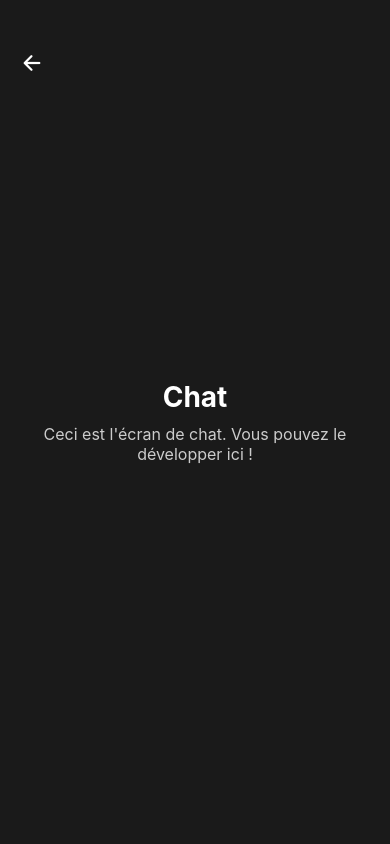
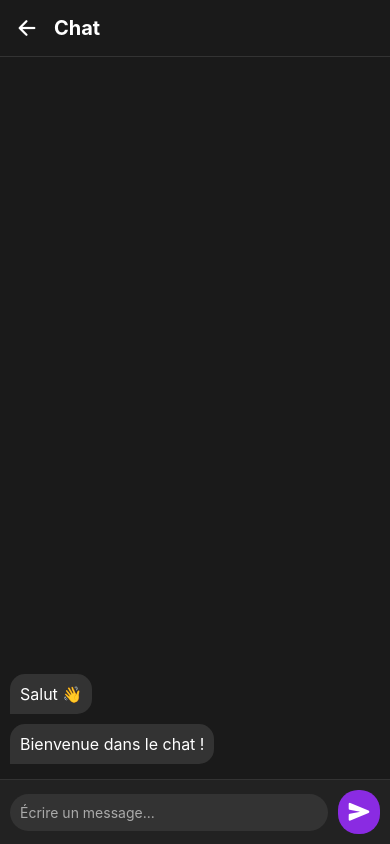
Before and after one commit to Zidaneravilimita/App_mobile, a React Native app: screen /Chat in a window 390 px wide. Built offline with nearby package versions, Linux system fonts and the light colour scheme; no server answers; the database is empty.

Commit message:
update profile

```diff
--- a/src/screens/ChatScreen.js
+++ b/src/screens/ChatScreen.js
@@ -1,22 +1,88 @@
 // src/screens/ChatScreen.js
-import React from 'react';
-import { View, Text, StyleSheet, SafeAreaView, StatusBar, TouchableOpacity } from 'react-native';
+import React, { useState } from 'react';
+import {
+  View,
+  Text,
+  StyleSheet,
+  SafeAreaView,
+  StatusBar,
+  TouchableOpacity,
+  TextInput,
+  FlatList,
+  KeyboardAvoidingView,
+  Platform
+} from 'react-native';
 import { Ionicons } from '@expo/vector-icons';
 
 export default function ChatScreen({ navigation }) {
+  const [messages, setMessages] = useState([
+    { id: '1', text: 'Salut 👋', sender: 'other' },
+    { id: '2', text: 'Bienvenue dans le chat !', sender: 'other' },
+  ]);
+  const [newMessage, setNewMessage] = useState('');
+
+  const sendMessage = () => {
+    if (newMessage.trim() === '') return;
+
+    const newMsg = {
+      id: Date.now().toString(),
+      text: newMessage,
+      sender: 'me',
+    };
+
+    setMessages([...messages, newMsg]);
+    setNewMessage('');
+  };
+
+  const renderMessage = ({ item }) => (
+    <View
+      style={[
+        styles.messageBubble,
+        item.sender === 'me' ? styles.myMessage : styles.otherMessage,
+      ]}
+    >
+      <Text style={styles.messageText}>{item.text}</Text>
+    </View>
+  );
+
   return (
     <SafeAreaView style={styles.safeArea}>
       <StatusBar barStyle="light-content" backgroundColor="#1a1a1a" />
-      <View style={styles.container}>
-        {/* Bouton de retour */}
-        <TouchableOpacity style={styles.backButton} onPress={() => navigation.goBack()}>
+
+      {/* Header */}
+      <View style={styles.header}>
+        <TouchableOpacity onPress={() => navigation.goBack()}>
           <Ionicons name="arrow-back" size={24} color="#fff" />
         </TouchableOpacity>
-        <Text style={styles.title}>Chat</Text>
-        <Text style={styles.description}>
-          Ceci est l'écran de chat. Vous pouvez le développer ici !
-        </Text>
+        <Text style={styles.headerTitle}>Chat</Text>
       </View>
+
+      {/* Chat body */}
+      <FlatList
+        data={messages}
+        keyExtractor={(item) => item.id}
+        renderItem={renderMessage}
+        contentContainerStyle={styles.messagesContainer}
+      />
+
+      {/* Input zone */}
+      <KeyboardAvoidingView
+        behavior={Platform.OS === 'ios' ? 'padding' : 'height'}
+        keyboardVerticalOffset={80}
+      >
+        <View style={styles.inputContainer}>
+          <TextInput
+            style={styles.input}
+            placeholder="Écrire un message..."
+            placeholderTextColor="#aaa"
+            value={newMessage}
+            onChangeText={setNewMessage}
+          />
+          <TouchableOpacity style={styles.sendButton} onPress={sendMessage}>
+            <Ionicons name="send" size={22} color="#fff" />
+          </TouchableOpacity>
+        </View>
+      </KeyboardAvoidingView>
     </SafeAreaView>
   );
 }
@@ -26,27 +92,63 @@ const styles = StyleSheet.create({
     flex: 1,
     backgroundColor: '#1a1a1a',
   },
-  container: {
-    flex: 1,
-    justifyContent: 'center',
+  header: {
+    flexDirection: 'row',
     alignItems: 'center',
-    padding: 20,
+    padding: 15,
+    borderBottomWidth: 1,
+    borderBottomColor: '#333',
   },
-  backButton: {
-    position: 'absolute',
-    top: 50,
-    left: 20,
-    zIndex: 1,
-  },
-  title: {
-    fontSize: 28,
+  headerTitle: {
+    fontSize: 20,
     fontWeight: 'bold',
     color: '#fff',
-    marginBottom: 10,
+    marginLeft: 15,
   },
-  description: {
+  messagesContainer: {
+    padding: 10,
+    flexGrow: 1,
+    justifyContent: 'flex-end',
+  },
+  messageBubble: {
+    maxWidth: '75%',
+    padding: 10,
+    borderRadius: 15,
+    marginVertical: 5,
+  },
+  myMessage: {
+    backgroundColor: '#8A2BE2',
+    alignSelf: 'flex-end',
+    borderBottomRightRadius: 0,
+  },
+  otherMessage: {
+    backgroundColor: '#333',
+    alignSelf: 'flex-start',
+    borderBottomLeftRadius: 0,
+  },
+  messageText: {
+    color: '#fff',
     fontSize: 16,
-    color: '#ccc',
-    textAlign: 'center',
+  },
+  inputContainer: {
+    flexDirection: 'row',
+    alignItems: 'center',
+    backgroundColor: '#222',
+    padding: 10,
+    borderTopWidth: 1,
+    borderTopColor: '#333',
+  },
+  input: {
+    flex: 1,
+    backgroundColor: '#333',
+    color: '#fff',
+    padding: 10,
+    borderRadius: 20,
+    marginRight: 10,
+  },
+  sendButton: {
+    backgroundColor: '#8A2BE2',
+    borderRadius: 20,
+    padding: 10,
   },
 });
--- a/src/screens/ProfileScreen.js
+++ b/src/screens/ProfileScreen.js
@@ -1,116 +1,66 @@
 // src/screens/ProfileScreen.js
-import React, { useState, useEffect } from 'react';
+import React, { useEffect, useState } from 'react';
 import {
-  View, Text, StyleSheet, SafeAreaView, ScrollView, TouchableOpacity,
-  Image, FlatList, ActivityIndicator, Alert, TextInput, Platform, ToastAndroid
+  View,
+  Text,
+  StyleSheet,
+  SafeAreaView,
+  ActivityIndicator,
+  TouchableOpacity,
+  Image,
+  StatusBar,
+  Alert,
+  TextInput,
+  Platform,
+  ToastAndroid,
 } from 'react-native';
 import { Ionicons } from '@expo/vector-icons';
-import { useNavigation } from '@react-navigation/native';
 import * as ImagePicker from 'expo-image-picker';
 import { supabase } from '../config/supabase';
 
-// 🔹 Carte événement
-const ProfileEventCard = ({ title, date, image }) => (
-  <View style={styles.eventCard}>
-    <Image source={{ uri: image }} style={styles.eventCardImage} />
-    <View style={styles.eventCardTextContainer}>
-      <Text style={styles.eventCardTitle}>{title}</Text>
-      <Text style={styles.eventCardDate}>{date}</Text>
-    </View>
-  </View>
-);
+export default function ProfileScreen({ navigation }) {
+  const [user, setUser] = useState(null);
+  const [loading, setLoading] = useState(true);
 
-// 🔹 Transforme le chemin relatif en URL publique Supabase
-const getPublicUrl = (path) => {
-  if (!path) return "https://placehold.co/400x200/222/fff?text=No+Image";
-
-  // Supabase Storage public URL
-  const filename = path.includes("_images/") ? path.split("_images/")[1] : path;
-  return `https://kttziaqzsvtamgaijtzj.supabase.co/storage/v1/object/public/images/public_images/${filename}`;
-};
-
-export default function ProfileScreen() {
-  const navigation = useNavigation();
-  const [userProfile, setUserProfile] = useState(null);
-  const [myEvents, setMyEvents] = useState([]);
-  const [loading, setLoading] = useState(true);
+  // Édition
   const [editing, setEditing] = useState(false);
-  const [newName, setNewName] = useState('');
+  const [newUsername, setNewUsername] = useState('');
+  const [newEmail, setNewEmail] = useState('');
   const [newAvatar, setNewAvatar] = useState('');
 
-  // 🔹 Charger profil + événements
+  // ✅ Charger profil utilisateur avec fallback
   useEffect(() => {
-    const fetchProfile = async () => {
-      setLoading(true);
+    const fetchUser = async () => {
       try {
-        // 1. Récupérer l’utilisateur authentifié
-        const { data: userData, error: userError } = await supabase.auth.getUser();
-        if (userError) throw userError;
-        const user = userData?.user;
-        if (!user) {
-          setUserProfile(null);
-          return;
+        const { data: sessionData } = await supabase.auth.getSession();
+        let userData = sessionData?.session?.user || null;
+
+        if (!userData) {
+          const { data } = await supabase.auth.getUser();
+          userData = data?.user || null;
         }
 
-        // 2. Récupérer son profil
-        const { data: profileData, error: profileError } = await supabase
-          .from("profiles")
-          .select("id, username, avatar_url, bio")
-          .eq("id", user.id)
-          .single();
+        setUser(userData);
 
-        if (profileError) throw profileError;
-
-        const profile = {
-          id: user.id,
-          name: profileData?.username || user.email,
-          avatar: getPublicUrl(profileData?.avatar_url),
-          bio: profileData?.bio || "Pas de bio disponible",
-        };
-
-        setUserProfile(profile);
-        setNewName(profile.name);
-        setNewAvatar(profile.avatar);
-
-        // 3. Charger ses événements
-        const { data: events, error: eventError } = await supabase
-          .from("event")
-          .select("*")
-          .eq("id_user", user.id)
-          .order("date", { ascending: false });
-
-        if (eventError) throw eventError;
-
-        const eventsWithPhoto = events.map(ev => ({
-          ...ev,
-          photo: getPublicUrl(ev.photo)
-        }));
-
-        setMyEvents(eventsWithPhoto);
-
+        if (userData) {
+          setNewUsername(userData.user_metadata?.username || '');
+          setNewEmail(userData.email || '');
+          setNewAvatar(
+            userData.user_metadata?.avatar_url ||
+              'https://i.ibb.co/2n9H0hZ/default-avatar.png'
+          );
+        }
       } catch (err) {
-        console.error("Erreur chargement profil:", err);
-        Alert.alert("Erreur", "Impossible de charger le profil.");
+        Alert.alert('Erreur', 'Impossible de charger votre profil.');
       } finally {
         setLoading(false);
       }
     };
 
-    fetchProfile();
+    fetchUser();
   }, []);
 
-  // 🔹 Déconnexion
-  const handleLogout = async () => {
-    try {
-      await supabase.auth.signOut();
-      navigation.reset({ index: 0, routes: [{ name: "Login" }] });
-    } catch (err) {
-      console.error("Erreur déconnexion:", err);
-      Alert.alert("Erreur", "Impossible de se déconnecter.");
-    }
-  };
-
-  // 🔹 Sélectionner une nouvelle image
+  // ✅ Choisir une nouvelle image
   const pickImage = async () => {
     const result = await ImagePicker.launchImageLibraryAsync({
       mediaTypes: ImagePicker.MediaTypeOptions.Images,
@@ -120,177 +70,230 @@ export default function ProfileScreen() {
     });
 
     if (!result.canceled) {
-      const uri = result.assets[0].uri;
-      setNewAvatar(uri);
+      setNewAvatar(result.assets[0].uri);
     }
   };
 
-  // 🔹 Upload avatar
+  // ✅ Upload avatar dans Supabase
   const uploadAvatar = async (uri, userId) => {
     try {
       const response = await fetch(uri);
       const blob = await response.blob();
-      const fileExt = uri.split(".").pop();
+      const fileExt = uri.split('.').pop();
       const fileName = `${userId}.${fileExt}`;
 
       const { error: uploadError } = await supabase.storage
-        .from("avatars")
+        .from('avatars')
         .upload(fileName, blob, { upsert: true });
 
       if (uploadError) throw uploadError;
 
-      const { data: publicData } = supabase.storage
-        .from("avatars")
-        .getPublicUrl(fileName);
-
-      return publicData.publicUrl;
+      const { data } = supabase.storage.from('avatars').getPublicUrl(fileName);
+      return data.publicUrl;
     } catch (err) {
-      console.error("Erreur upload avatar:", err);
-      Alert.alert("Erreur", "Impossible de téléverser l'image.");
+      console.error('Erreur upload avatar:', err);
       return null;
     }
   };
 
-  // 🔹 Sauvegarder le profil
+  // ✅ Sauvegarder profil
   const handleSaveProfile = async () => {
     try {
-      const { data: userData } = await supabase.auth.getUser();
-      const user = userData?.user;
       if (!user) return;
 
       let avatarUrl = newAvatar;
-      if (!newAvatar.startsWith("http")) {
+      if (!newAvatar.startsWith('http')) {
         const uploadedUrl = await uploadAvatar(newAvatar, user.id);
         if (uploadedUrl) avatarUrl = uploadedUrl;
       }
 
-      const { error } = await supabase
-        .from("profiles")
-        .update({ username: newName, avatar_url: avatarUrl })
-        .eq("id", user.id);
+      // Mise à jour username + avatar dans table profiles
+      await supabase
+        .from('profiles')
+        .update({ username: newUsername, avatar_url: avatarUrl })
+        .eq('id', user.id);
 
+      // Mise à jour email dans Supabase Auth
+      if (newEmail && newEmail !== user.email) {
+        const { error } = await supabase.auth.updateUser({
+          email: newEmail,
+          data: { username: newUsername, avatar_url: avatarUrl },
+        });
         if (error) throw error;
+      } else {
+        await supabase.auth.updateUser({
+          data: { username: newUsername, avatar_url: avatarUrl },
+        });
+      }
 
-      setUserProfile({ ...userProfile, name: newName, avatar: avatarUrl });
+      setUser({
+        ...user,
+        email: newEmail,
+        user_metadata: { username: newUsername, avatar_url: avatarUrl },
+      });
+
       setEditing(false);
 
-      Platform.OS === "android"
-        ? ToastAndroid.show("Profil mis à jour !", ToastAndroid.SHORT)
-        : Alert.alert("Succès", "Profil mis à jour !");
+      Platform.OS === 'android'
+        ? ToastAndroid.show('Profil mis à jour ✅', ToastAndroid.SHORT)
+        : Alert.alert('Succès', 'Profil mis à jour ✅');
     } catch (err) {
-      console.error("Erreur mise à jour profil:", err);
-      Alert.alert("Erreur", "Impossible de mettre à jour le profil.");
+      Alert.alert('Erreur', 'Impossible de mettre à jour le profil.');
+      console.error(err);
     }
   };
 
-  // 🔹 Loading
+  // ✅ Déconnexion
+  const handleLogout = async () => {
+    try {
+      await supabase.auth.signOut();
+      navigation.replace('Login');
+    } catch (err) {
+      Alert.alert('Erreur', err.message);
+    }
+  };
+
   if (loading) {
     return (
-      <View style={styles.loaderContainer}>
+      <SafeAreaView style={styles.safeArea}>
+        <StatusBar barStyle="light-content" backgroundColor="#1a1a1a" />
+        <View style={styles.centered}>
           <ActivityIndicator size="large" color="#8A2BE2" />
-        <Text style={{ color: "#fff", marginTop: 10 }}>Chargement du profil...</Text>
+          <Text style={{ color: '#fff', marginTop: 10 }}>Chargement...</Text>
         </View>
+      </SafeAreaView>
     );
   }
 
-  if (!userProfile) {
+  if (!user) {
     return (
       <SafeAreaView style={styles.safeArea}>
-        <Text style={styles.emptyListText}>Aucun profil trouvé.</Text>
+        <StatusBar barStyle="light-content" backgroundColor="#1a1a1a" />
+        <View style={styles.centered}>
+          <Text style={{ color: '#fff', marginBottom: 10 }}>
+            Aucun utilisateur connecté
+          </Text>
+          <TouchableOpacity
+            style={styles.loginButton}
+            onPress={() => navigation.replace('Login')}
+          >
+            <Text style={styles.loginText}>Se connecter</Text>
+          </TouchableOpacity>
+        </View>
       </SafeAreaView>
     );
   }
 
   return (
     <SafeAreaView style={styles.safeArea}>
-      <ScrollView contentContainerStyle={styles.container}>
-        {/* Profil */}
+      <StatusBar barStyle="light-content" backgroundColor="#1a1a1a" />
+
+      {/* Header */}
       <View style={styles.header}>
+        <Text style={styles.headerTitle}>Mon Profil</Text>
+        <TouchableOpacity onPress={handleLogout}>
+          <Ionicons name="log-out-outline" size={24} color="#fff" />
+        </TouchableOpacity>
+      </View>
+
+      {/* Infos utilisateur */}
+      <View style={styles.profileContainer}>
         <TouchableOpacity onPress={editing ? pickImage : null}>
-            <Image
-              source={{ uri: editing ? newAvatar : userProfile.avatar }}
-              style={styles.avatar}
-            />
+          <Image source={{ uri: newAvatar }} style={styles.avatar} />
         </TouchableOpacity>
 
         {editing ? (
+          <>
             <TextInput
-              style={styles.nameInput}
-              value={newName}
-              onChangeText={setNewName}
+              style={styles.input}
+              value={newUsername}
+              onChangeText={setNewUsername}
+              placeholder="Pseudo"
+              placeholderTextColor="#888"
             />
+            <TextInput
+              style={styles.input}
+              value={newEmail}
+              onChangeText={setNewEmail}
+              placeholder="Email"
+              keyboardType="email-address"
+              placeholderTextColor="#888"
+            />
+          </>
         ) : (
-            <Text style={styles.name}>{userProfile.name}</Text>
+          <>
+            <Text style={styles.username}>
+              {user.user_metadata?.username || 'Utilisateur'}
+            </Text>
+            <Text style={styles.email}>{user.email}</Text>
+          </>
         )}
-
-          <Text style={styles.bio}>{userProfile.bio}</Text>
-          <Text style={styles.stats}>{myEvents.length} Événements créés</Text>
 
         <TouchableOpacity
           style={styles.editButton}
           onPress={() => (editing ? handleSaveProfile() : setEditing(true))}
         >
           <Ionicons
-              name={editing ? "checkmark-outline" : "pencil-outline"}
+            name={editing ? 'checkmark-outline' : 'pencil-outline'}
             size={20}
             color="#fff"
           />
-            <Text style={styles.editButtonText}>
-              {editing ? "Enregistrer" : "Modifier Profil"}
+          <Text style={styles.editText}>
+            {editing ? 'Enregistrer' : 'Modifier Profil'}
           </Text>
         </TouchableOpacity>
       </View>
-
-        {/* Déconnexion */}
-        <TouchableOpacity style={styles.logoutButton} onPress={handleLogout}>
-          <Ionicons name="log-out-outline" size={20} color="#fff" style={{ marginRight: 8 }} />
-          <Text style={styles.logoutButtonText}>Déconnexion</Text>
-        </TouchableOpacity>
-
-        {/* Mes événements */}
-        <Text style={styles.sectionTitle}>Mes Événements</Text>
-        <FlatList
-          data={myEvents}
-          keyExtractor={(item) => item.id_event?.toString()}
-          renderItem={({ item }) => (
-            <ProfileEventCard
-              title={item.nom_event}
-              date={item.date}
-              image={item.photo}
-            />
-          )}
-          style={styles.eventList}
-          ListEmptyComponent={
-            <Text style={styles.emptyListText}>
-              Vous n'avez pas encore créé d'événement.
-            </Text>
-          }
-        />
-      </ScrollView>
     </SafeAreaView>
   );
 }
 
 const styles = StyleSheet.create({
-  safeArea: { flex: 1, backgroundColor: "#1a1a1a" },
-  container: { paddingVertical: 20, paddingHorizontal: 15 },
-  loaderContainer: { flex: 1, justifyContent: "center", alignItems: "center", backgroundColor: "#1a1a1a" },
-  header: { alignItems: "center", marginBottom: 30 },
-  avatar: { width: 100, height: 100, borderRadius: 50, borderWidth: 2, borderColor: "#8A2BE2", marginBottom: 15 },
-  name: { fontSize: 26, fontWeight: "bold", color: "#fff" },
-  nameInput: { fontSize: 26, fontWeight: "bold", color: "#fff", borderBottomWidth: 1, borderBottomColor: "#8A2BE2", textAlign: "center", width: 200 },
-  bio: { fontSize: 16, color: "#ccc", textAlign: "center", marginBottom: 10 },
-  stats: { fontSize: 14, color: "#bbb" },
-  logoutButton: { backgroundColor: "#8A2BE2", padding: 15, borderRadius: 10, alignItems: "center", flexDirection: "row", justifyContent: "center", marginBottom: 30 },
-  logoutButtonText: { color: "#fff", fontSize: 16, fontWeight: "bold" },
-  sectionTitle: { fontSize: 22, fontWeight: "bold", color: "#fff", marginBottom: 20 },
-  eventList: {},
-  eventCard: { flexDirection: "row", backgroundColor: "#2a2a2a", borderRadius: 15, marginBottom: 15, alignItems: "center" },
-  eventCardImage: { width: 100, height: 100 },
-  eventCardTextContainer: { flex: 1, padding: 15 },
-  eventCardTitle: { fontSize: 18, fontWeight: "bold", color: "#fff" },
-  eventCardDate: { fontSize: 14, color: "#bbb" },
-  emptyListText: { color: "#bbb", textAlign: "center", marginTop: 20 },
-  editButton: { flexDirection: "row", backgroundColor: "#8A2BE2", padding: 10, borderRadius: 8, marginTop: 15, alignItems: "center" },
-  editButtonText: { color: "#fff", fontWeight: "bold", marginLeft: 5 },
+  safeArea: { flex: 1, backgroundColor: '#1a1a1a' },
+  centered: { flex: 1, justifyContent: 'center', alignItems: 'center' },
+  header: {
+    flexDirection: 'row',
+    justifyContent: 'space-between',
+    alignItems: 'center',
+    padding: 15,
+    borderBottomWidth: 1,
+    borderBottomColor: '#333',
+    backgroundColor: '#111',
+  },
+  headerTitle: { fontSize: 20, fontWeight: 'bold', color: '#fff' },
+  profileContainer: { alignItems: 'center', marginTop: 40 },
+  avatar: {
+    width: 120,
+    height: 120,
+    borderRadius: 60,
+    marginBottom: 15,
+    borderWidth: 3,
+    borderColor: '#8A2BE2',
+  },
+  username: { fontSize: 22, fontWeight: 'bold', color: '#fff', marginBottom: 5 },
+  email: { fontSize: 16, color: '#ccc', marginBottom: 15 },
+  input: {
+    width: 250,
+    backgroundColor: '#222',
+    padding: 10,
+    borderRadius: 8,
+    color: '#fff',
+    textAlign: 'center',
+    marginBottom: 10,
+  },
+  editButton: {
+    flexDirection: 'row',
+    backgroundColor: '#8A2BE2',
+    padding: 12,
+    borderRadius: 8,
+    marginTop: 15,
+    alignItems: 'center',
+  },
+  editText: { color: '#fff', fontWeight: 'bold', marginLeft: 5 },
+  loginButton: {
+    backgroundColor: '#8A2BE2',
+    paddingVertical: 10,
+    paddingHorizontal: 20,
+    borderRadius: 20,
+  },
+  loginText: { color: '#fff', fontSize: 16 },
 });
```
Lines whose indentation alone changed are shown as unchanged.
